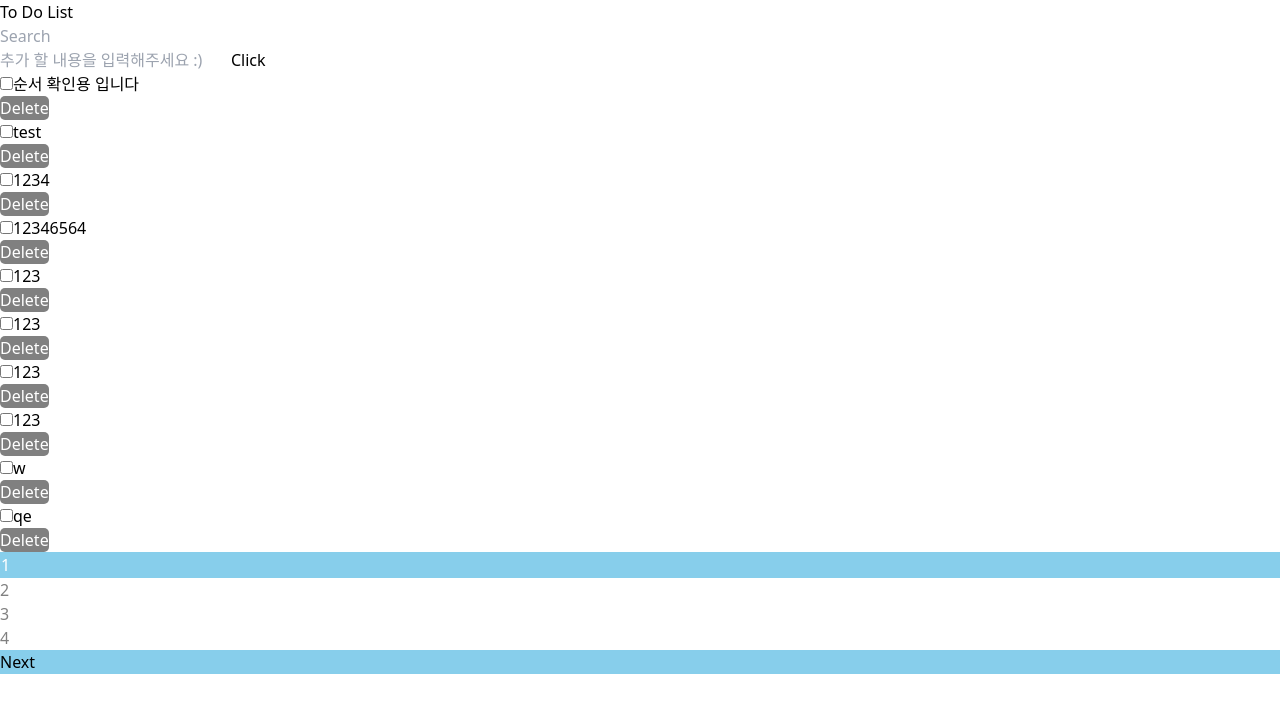
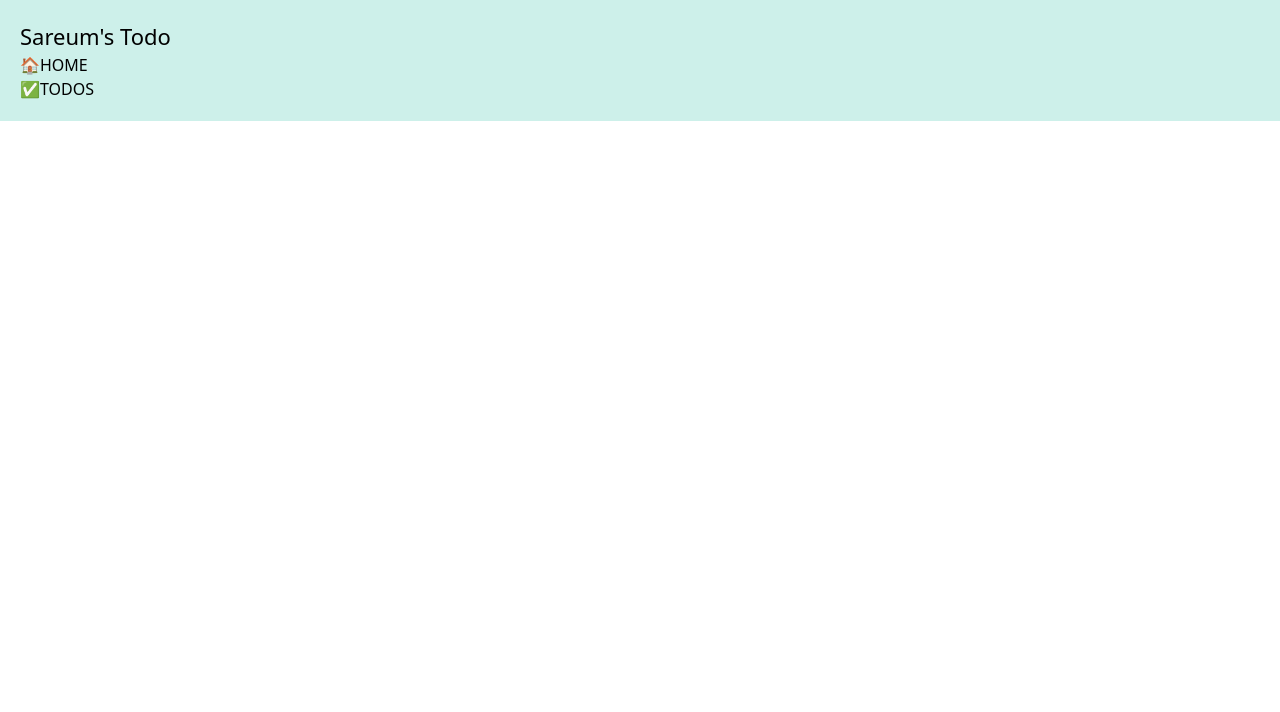
Before and after one commit to sareum-k/todo-vue3, a Vue app: page / in a window 1280 px wide. Shown: the top 712 px of the page. Built offline with nearby package versions, Linux system fonts and the light colour scheme; data requests are answered from the project's data file.

Commit message:
router 설정 및 navbar 추가

```diff
--- a/package.json
+++ b/package.json
@@ -12,6 +12,7 @@
   "dependencies": {
     "axios": "^0.27.2",
     "json-server": "^0.17.0",
+    "vite-plugin-pages": "^0.25.0",
     "vue": "^3.2.37",
     "vue-router": "^4.1.2"
   },
--- a/src/App.vue
+++ b/src/App.vue
@@ -1,7 +1,7 @@
 <script setup lang="ts">
-import Main from './views/Main.vue'
+import Navbar from './components/Navbar.vue'
 </script>
 
 <template>
-  <Main />
+  <Navbar />
 </template>
--- /dev/null
+++ b/src/components/Navbar.vue
@@ -0,0 +1,33 @@
+<script setup lang="ts">
+export interface NavItem {
+  name: string
+  link: string
+}
+
+const navItems: NavItem[] = [
+  { name: '🏠HOME', link: '/' },
+  { name: '✅TODOS', link: '/todos' },
+]
+</script>
+
+<template>
+  <div class="w-full">
+    <div
+      class="flex"
+      style="
+        justify-content: space-betweenl;
+        align-items: center;
+        padding: 20px;
+        background-color: #cdf0ea;
+      "
+    >
+      <div class="font-bold" style="font-size: 22px">Sareum's Todo</div>
+      <ul class="flex">
+        <li v-for="item in navItems" style="padding-right: 20px">
+          <RouterLink :to="`${item.link}`">{{ item.name }}</RouterLink>
+        </li>
+      </ul>
+    </div>
+    <RouterView />
+  </div>
+</template>
--- a/src/components/TodoList.vue
+++ b/src/components/TodoList.vue
@@ -1,5 +1,5 @@
 <script setup lang="ts">
-import type { Item } from '../views/Main.vue'
+import type { Item } from '@/views/todos/index.vue'
 
 withDefaults(
   defineProps<{
--- a/src/components/TodoSimpleForm.vue
+++ b/src/components/TodoSimpleForm.vue
@@ -1,6 +1,6 @@
 <script setup lang="ts">
 import { ref } from 'vue'
-import type { Item } from '../views/Main.vue'
+import type { Item } from '@/views/todos/index.vue'
 
 const item = ref('')
 const hasErr = ref('')
--- a/src/main.ts
+++ b/src/main.ts
@@ -1,8 +1,9 @@
 import { createApp } from 'vue'
 import App from './App.vue'
+import router from './router/router'
 
 import './assets/main.css'
 
 const app = createApp(App)
 
-app.mount('#app')
+app.use(router).mount('#app')
--- /dev/null
+++ b/src/views/index.vue
@@ -0,0 +1,3 @@
+<script setup lang="ts"></script>
+
+<template></template>
--- a/src/views/Main.vue
+++ b/src/views/todos/index.vue
@@ -2,9 +2,9 @@
 import { ref, watch } from 'vue'
 import axios from 'axios'
 
-import TodoSimpleForm from '../components/TodoSimpleForm.vue'
-import TodoList from '../components/TodoList.vue'
-import Pagination from '../components/Pagination.vue'
+import TodoSimpleForm from '@/components/TodoSimpleForm.vue'
+import TodoList from '@/components/TodoList.vue'
+import Pagination from '@/components/Pagination.vue'
 
 export interface Item {
   id: number | null
@@ -87,7 +87,7 @@ watch(searchText, () => {
 </script>
 
 <template>
-  <div class="space-y-3 p-10">
+  <div class="space-y-3" style="padding: 20px">
     <div class="text-4xl font-bold">To Do List</div>
     <input
       class="border rounded h-10 flex-grow p-2 text-sm w-full"
--- a/tsconfig.json
+++ b/tsconfig.json
@@ -5,7 +5,8 @@
     "baseUrl": ".",
     "paths": {
       "@/*": ["./src/*"]
-    }
+    },
+    "types": ["vite-plugin-pages/client"]
   },
 
   "references": [
--- a/vite.config.ts
+++ b/vite.config.ts
@@ -2,13 +2,20 @@ import { fileURLToPath, URL } from 'node:url'
 
 import { defineConfig } from 'vite'
 import vue from '@vitejs/plugin-vue'
+import Pages from 'vite-plugin-pages'
 
 // https://vitejs.dev/config/
 export default defineConfig({
-  plugins: [vue()],
+  plugins: [
+    vue(),
+    Pages({
+      pagesDir: 'src/views',
+      extensions: ['vue', 'ts'],
+    }),
+  ],
   resolve: {
     alias: {
-      '@': fileURLToPath(new URL('./src', import.meta.url))
-    }
-  }
+      '@': fileURLToPath(new URL('./src', import.meta.url)),
+    },
+  },
 })
```
Also changed, not shown: src/router/router.ts (added, +11 -0 lines), 1 other file (tests, documents, lock files or other folders).
